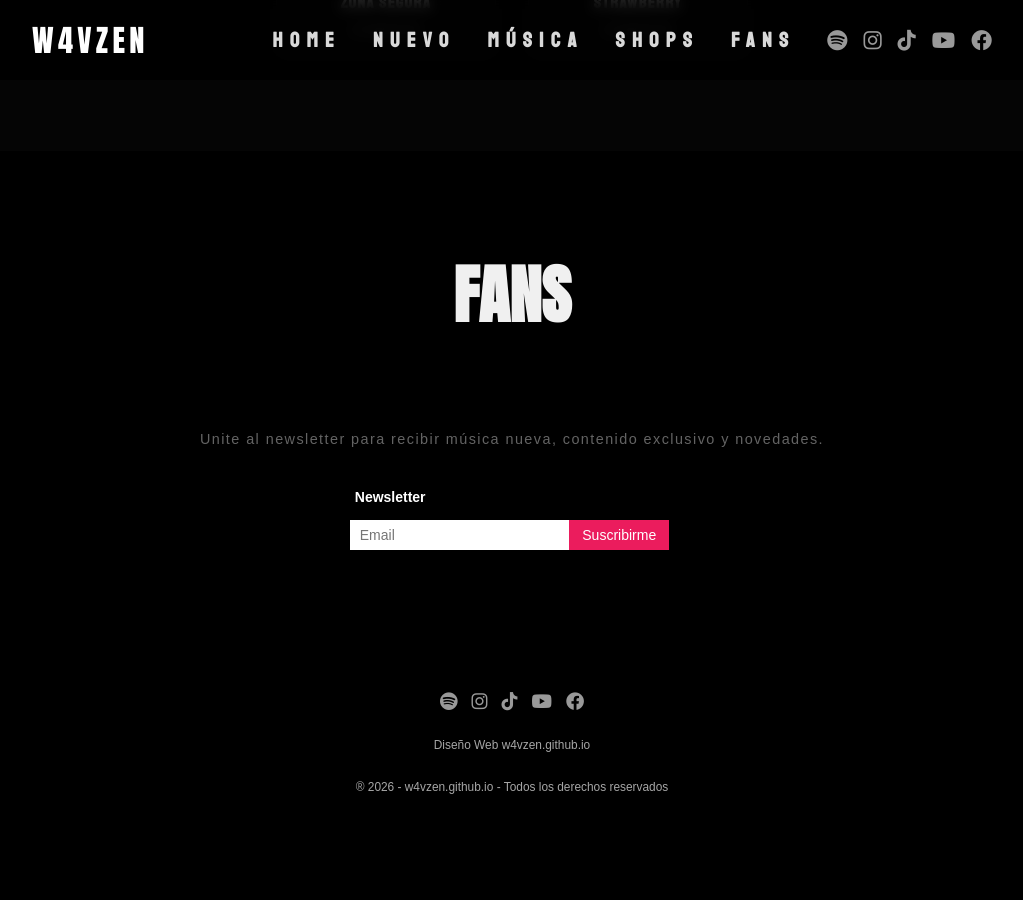
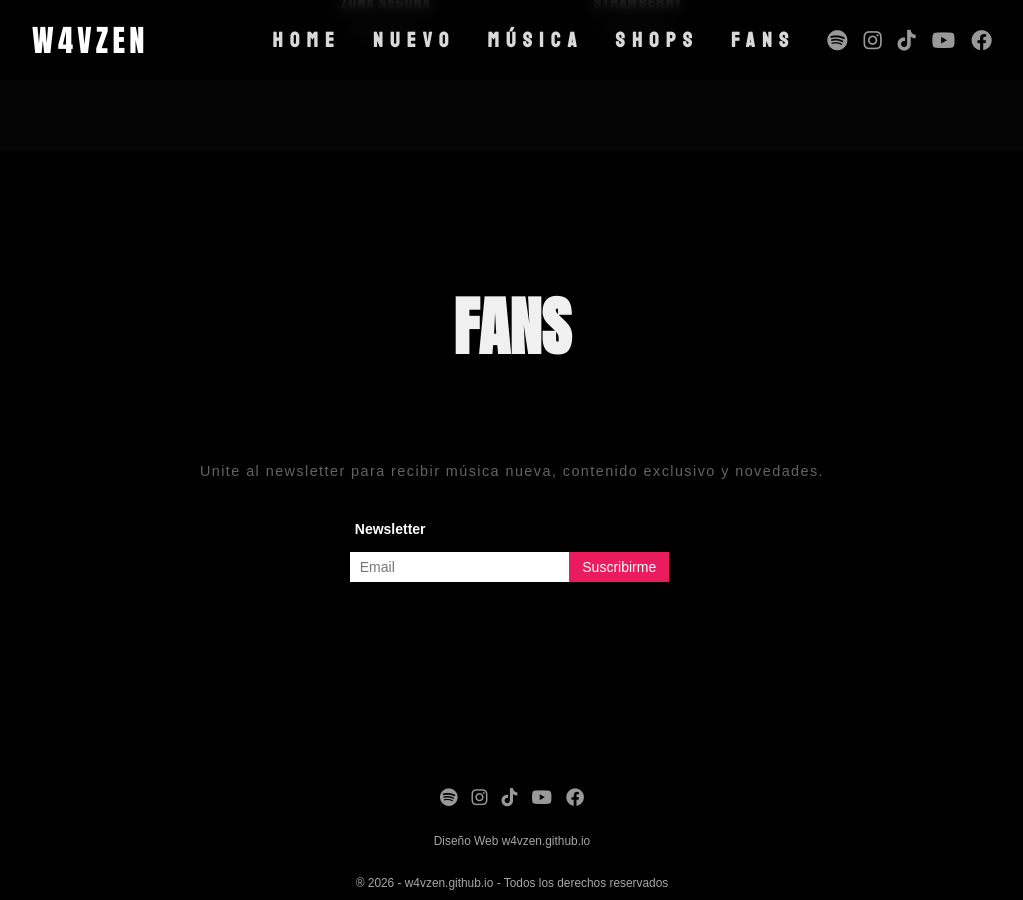
Before and after one commit to W4VZEN/w4vzen.github.io, a Jekyll site: the page built from index.html, in a window 1280 px wide and 900 px high, scrolled down 2712 px. Shown: the whole window, without its empty margins (128-1151 px from the left). Built offline with Jekyll 4.4.1, drawn with Linux system fonts in a browser that asks for light colours; some web fonts are replaced; comment, search, counter and statistics services are not loaded; before the commit the page ends 3516 px from its top, so only the background shows below that.

Commit message:
Update estilos.css

```diff
--- a/assets/css/estilos.css
+++ b/assets/css/estilos.css
@@ -7,10 +7,6 @@
   box-sizing: border-box;
 }
 
-/*html {
-  scroll-behavior: smooth;
-  scroll-padding-top: 6em;
-}*/
 
 /* ===========================
    BODY GENERAL
@@ -284,12 +280,10 @@ p {
 /* ===========================
    FANS / NEWSLETTER FIX
 =========================== */
-#fans {
-  scroll-margin-top: 6em;
-}
 
 .fans-section {
-  padding: 6em 0;
+  /*padding: 6em 0;*/
+   padding: 8em 0 10em 0;
 }
 
 .fans-section .container {
```
